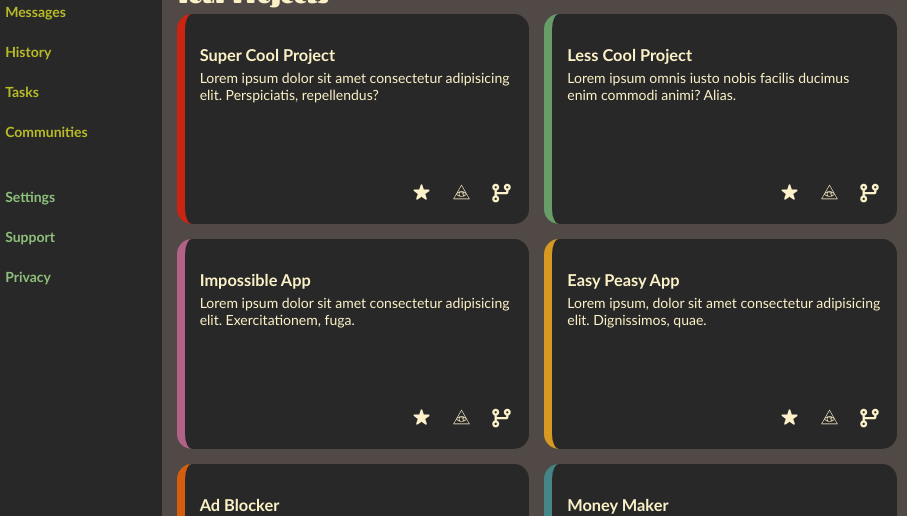
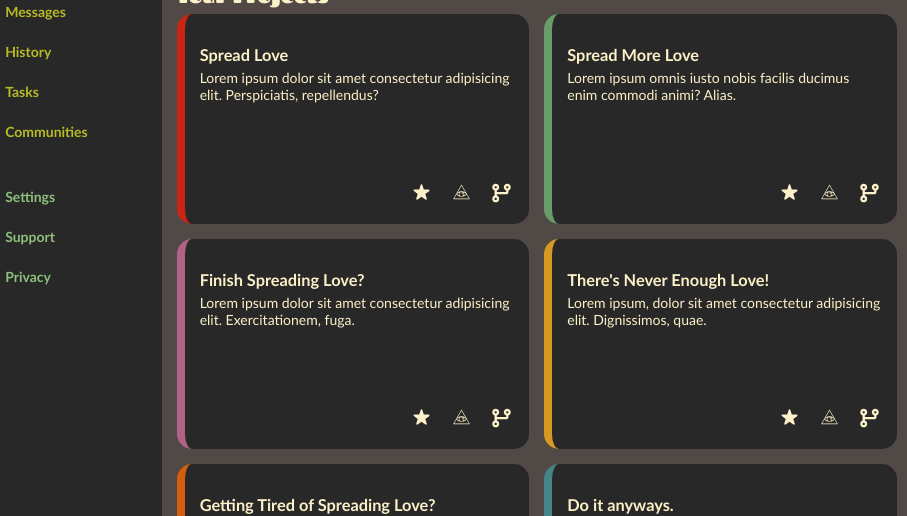
Before and after one commit to emze77/admin-dashboard, a plain HTML site: page index.html in a window 1280 px wide. Shown: the part 184-700 px from the top of the page, 57-964 px from the left. Drawn offline with Linux system fonts and the light colour scheme.

Commit message:
fixed card-headers

```diff
--- a/index.html
+++ b/index.html
@@ -85,7 +85,7 @@
           <h2>Your Projects</h2>
           <div class="cards">
             <div class="card">
-              <h3 class="cardHeading">Super Cool Project</h3>
+              <h3 class="cardHeading">Spread Love</h3>
               <div class="cardText">
                 <p>
                   Lorem ipsum dolor sit amet consectetur adipisicing elit.
@@ -97,7 +97,7 @@
               </div>
             </div>
             <div class="card">
-              <h3 class="cardHeading">Less Cool Project</h3>
+              <h3 class="cardHeading">Spread More Love</h3>
               <div class="cardText">
                 <p>
                   Lorem ipsum omnis iusto nobis facilis ducimus enim commodi animi? Alias.
@@ -108,7 +108,7 @@
               </div>
             </div>
             <div class="card">
-              <h3 class="cardHeading">Impossible App</h3>
+              <h3 class="cardHeading">Finish Spreading Love?</h3>
               <div class="cardText">
                 <p>
                   Lorem ipsum dolor sit amet consectetur adipisicing elit.
@@ -120,7 +120,7 @@
               </div>
             </div>
             <div class="card">
-              <h3 class="cardHeading">Easy Peasy App</h3>
+              <h3 class="cardHeading">There's Never Enough Love!</h3>
               <div class="cardText">
                 <p>
                   Lorem ipsum, dolor sit amet consectetur adipisicing elit.
@@ -132,7 +132,7 @@
               </div>
             </div>
             <div class="card">
-              <h3 class="cardHeading">Ad Blocker</h3>
+              <h3 class="cardHeading">Getting Tired of Spreading Love?</h3>
               <div class="cardText">
                 <p>
                   Lorem ipsum dolor sit amet, consectetur adipisicing elit. Qui
@@ -144,7 +144,7 @@
               </div>
             </div>
             <div class="card">
-              <h3 class="cardHeading">Money Maker</h3>
+              <h3 class="cardHeading">Do it anyways.</h3>
               <div class="cardText">
                 <p>Lorem ipsum dolor sit amet consectetur adipisicing elit.</p>
               </div>
```
